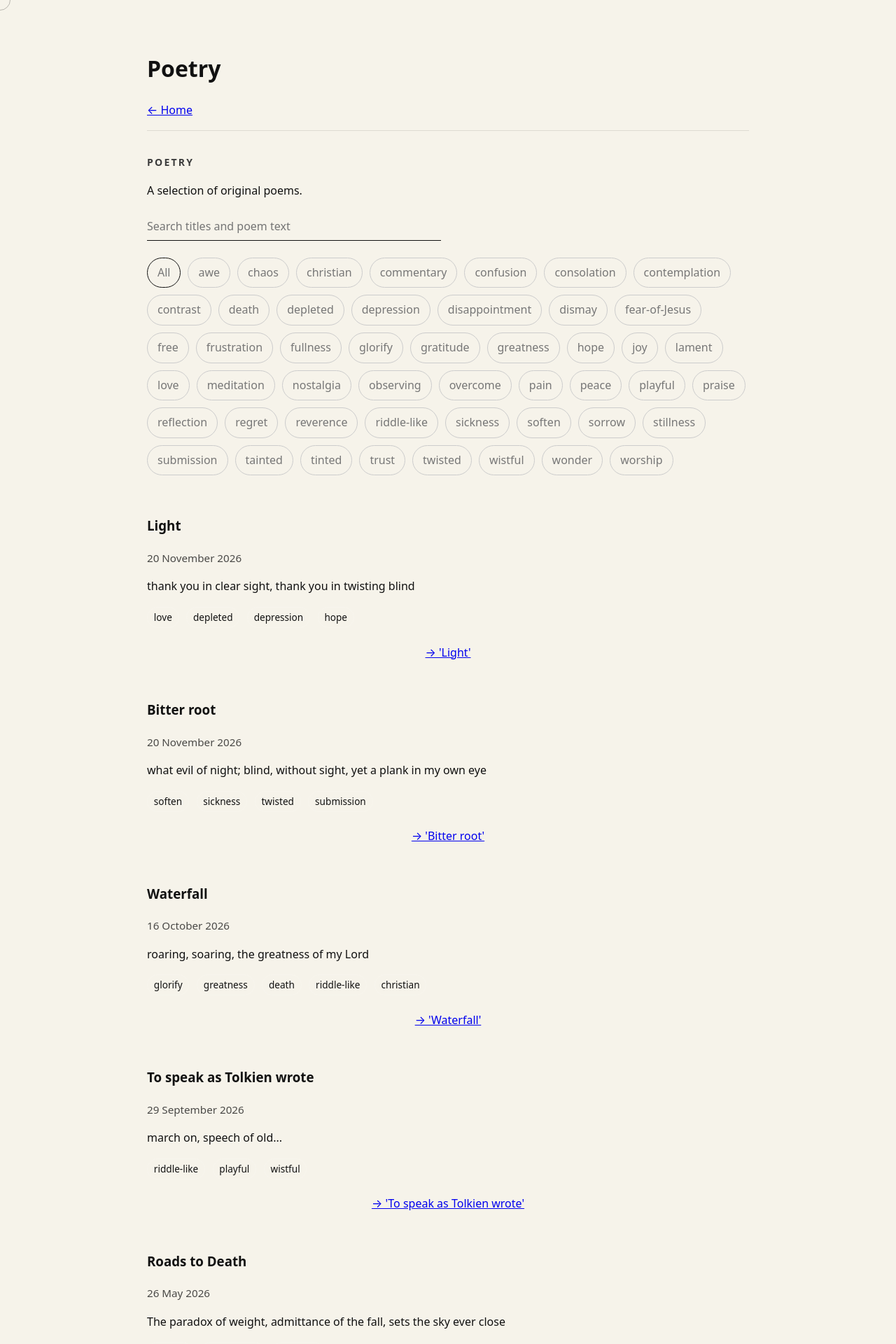
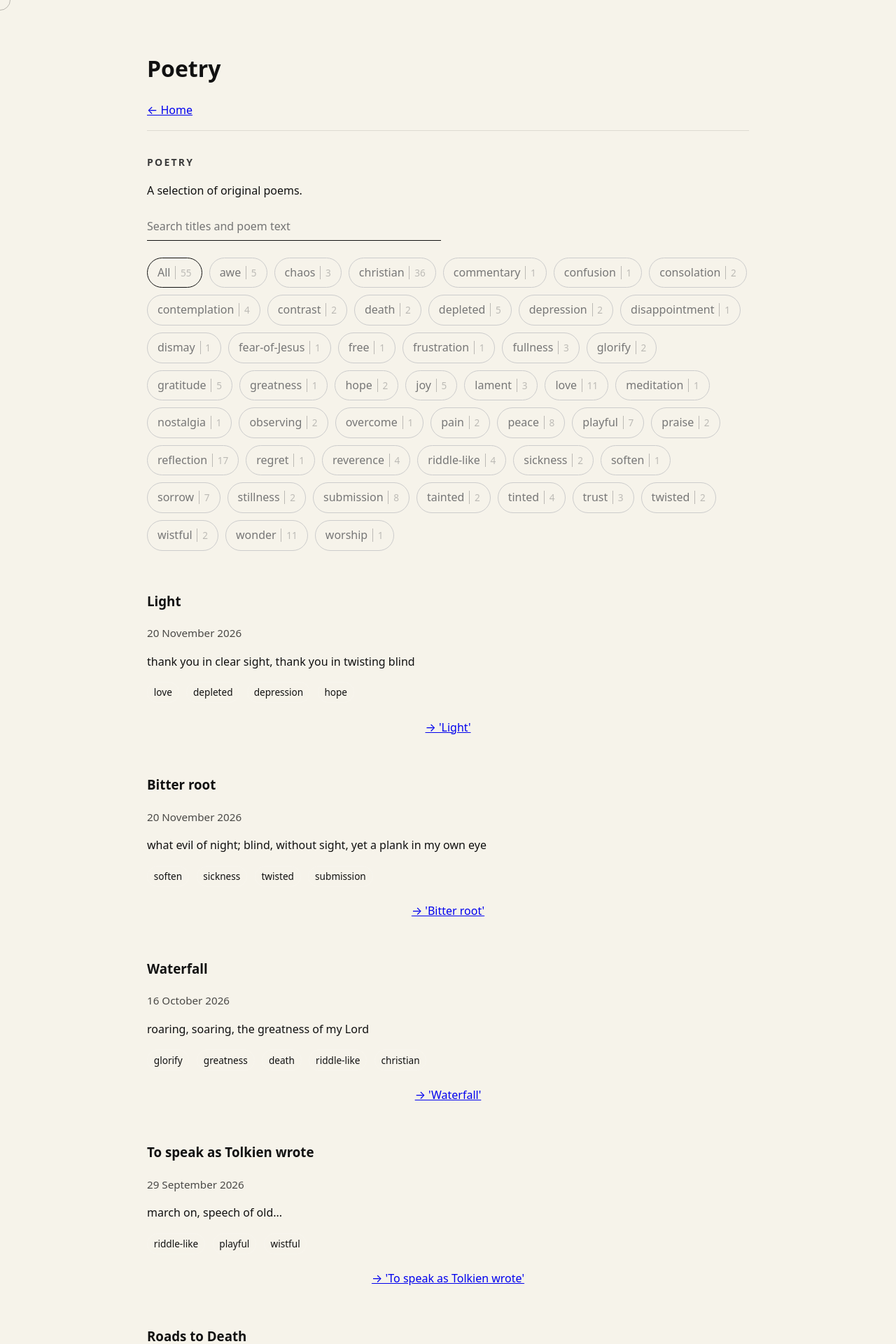
Before and after one commit to Wagz28/Wagz28.github.io, a Jekyll site: the page built from poetry/index.html, in a window 1280 px wide. Shown: the top 1920 px of the page at 70% size. Built offline with Jekyll 4.4.1, drawn with Linux system fonts in a browser that asks for light colours.

Commit message:
Poetry filters: faint per-tag poem counts
Co-Authored-By: Claude Opus 5.5 <noreply@anthropic.com>

```diff
--- a/poetry/index.html
+++ b/poetry/index.html
@@ -30,10 +30,11 @@ title: Poetry
 
   {% if unique_tags.size > 0 %}
     <div class="poetry-filters">
-      <button class="poetry-filter active" data-tag="all" type="button">All</button>
+      <button class="poetry-filter active" data-tag="all" type="button">All<span class="tag-count">{{ sorted_poems.size }}</span></button>
       {% for tag in unique_tags %}
         <button class="poetry-filter" data-tag="{{ tag | slugify }}" type="button">
-          {{ tag }}
+          {% assign tag_count = all_tags | where_exp: "t", "t == tag" | size %}
+          {{ tag }}<span class="tag-count">{{ tag_count }}</span>
         </button>
       {% endfor %}
     </div>
--- a/styles.css
+++ b/styles.css
@@ -763,6 +763,14 @@ button {
   color: #777;
 }
 
+.tag-count{
+  opacity: 0.45;
+  font-size: 0.85em;
+  margin-left: 0.5em;
+  padding-left: 0.5em;
+  border-left: 1px solid currentColor;
+}
+
 .poetry-filter:hover{
   transform: translateY(-1px);
 }
```
